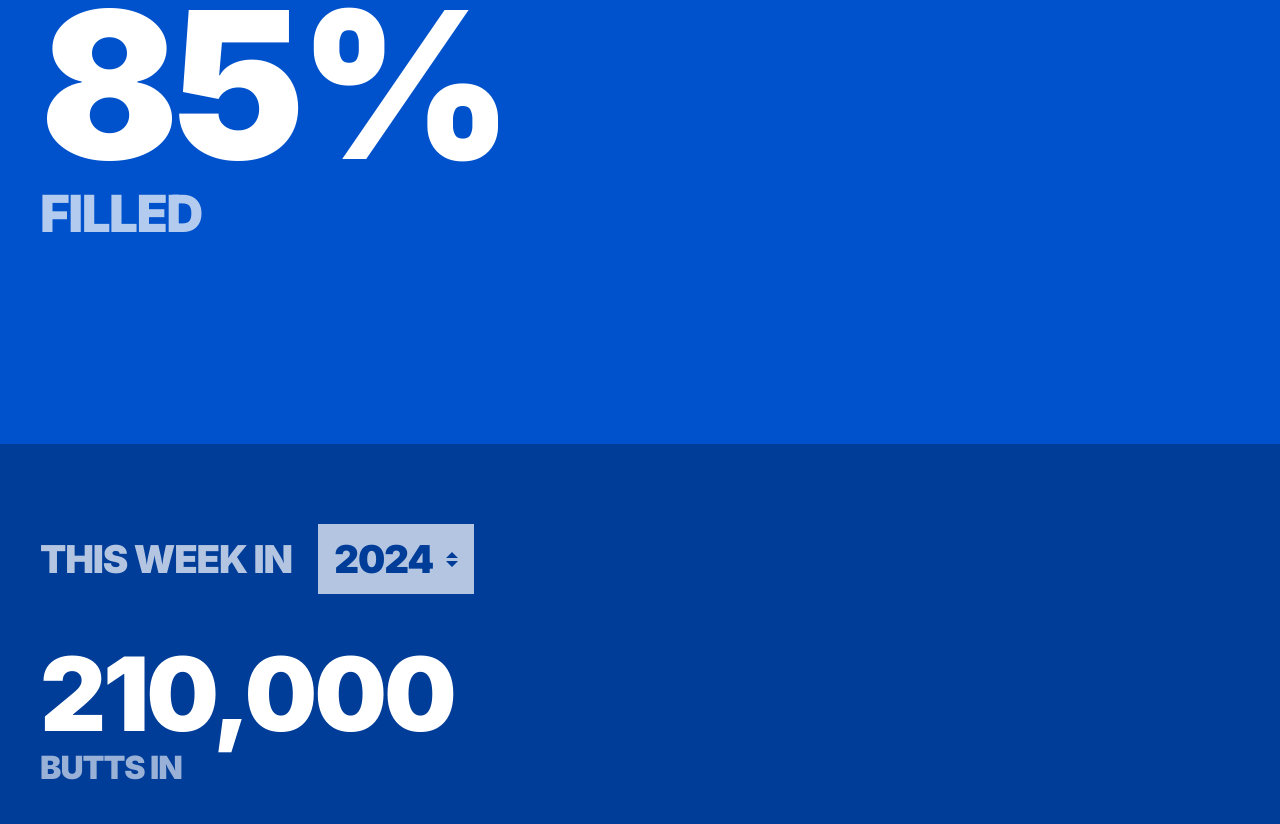
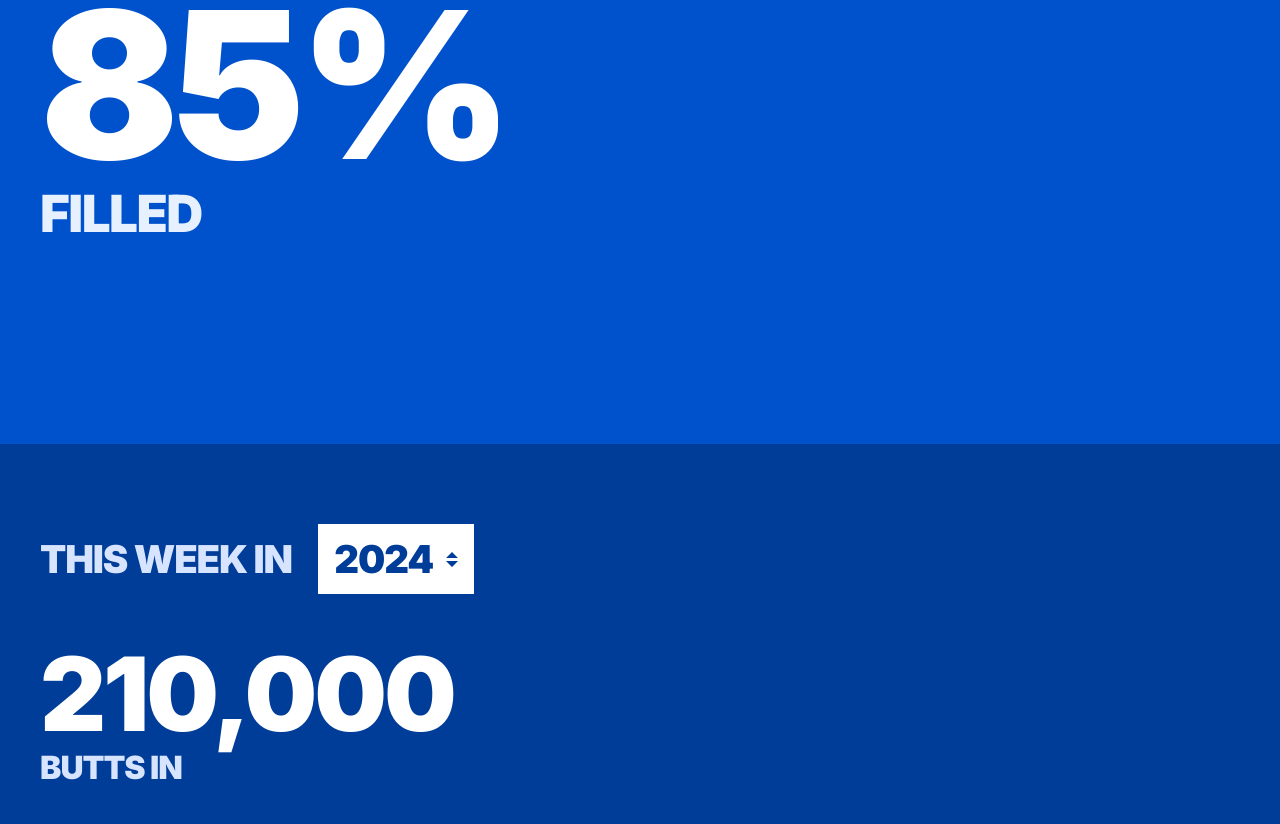
Before and after one commit to msrcreativeprojects/butts-dashboard, a plain HTML site: page index.html in a window 1280 px wide. Shown: the part 803-1627 px from the top of the page. Drawn offline with Linux system fonts and the light colour scheme; no server answers.

Commit message:
Improve text contrast without opacity

```diff
--- a/index.html
+++ b/index.html
@@ -6,6 +6,11 @@
     <title>BUTTS IN SEATS</title>
     <style>
         @import url('https://fonts.googleapis.com/css2?family=Inter:wght@400;500;600;700;800;900&display=swap');
+
+        :root {
+            --light-text: #e6f0ff;
+            --lighter-text: #d6e4ff;
+        }
 
         * {
             margin: 0;
@@ -40,10 +45,10 @@
         .intro-text {
             font-size: clamp(2rem, 4vw, 4rem);
             font-weight: 900;
-            color: #fff;
+            color: var(--light-text);
             text-transform: uppercase;
             letter-spacing: -0.03em;
-            opacity: 0.7;
+            opacity: 1;
             margin-bottom: 60px;
         }
 
@@ -67,10 +72,10 @@
         .stat-label {
             font-size: clamp(2rem, 4vw, 4rem);
             font-weight: 900;
-            color: #fff;
+            color: var(--light-text);
             text-transform: uppercase;
             letter-spacing: -0.03em;
-            opacity: 0.7;
+            opacity: 1;
         }
 
         .comparison-section {
@@ -81,10 +86,10 @@
         .comparison-intro {
             font-size: clamp(1.5rem, 3vw, 3rem);
             font-weight: 900;
-            color: #fff;
+            color: var(--lighter-text);
             text-transform: uppercase;
             letter-spacing: -0.03em;
-            opacity: 0.7;
+            opacity: 1;
             margin-bottom: 60px;
         }
 
@@ -130,10 +135,10 @@
         .historical-label {
             font-size: clamp(1.2rem, 2.5vw, 2.5rem);
             font-weight: 900;
-            color: #fff;
+            color: var(--lighter-text);
             text-transform: uppercase;
             letter-spacing: -0.03em;
-            opacity: 0.6;
+            opacity: 1;
         }
 
         .metadata {
```
